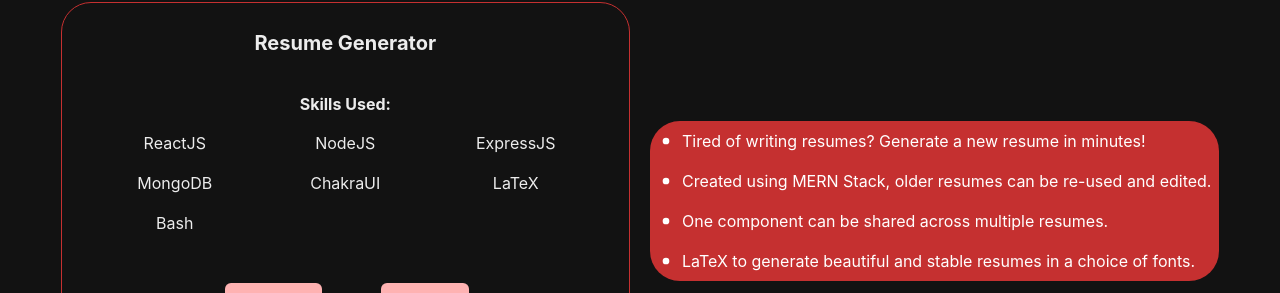
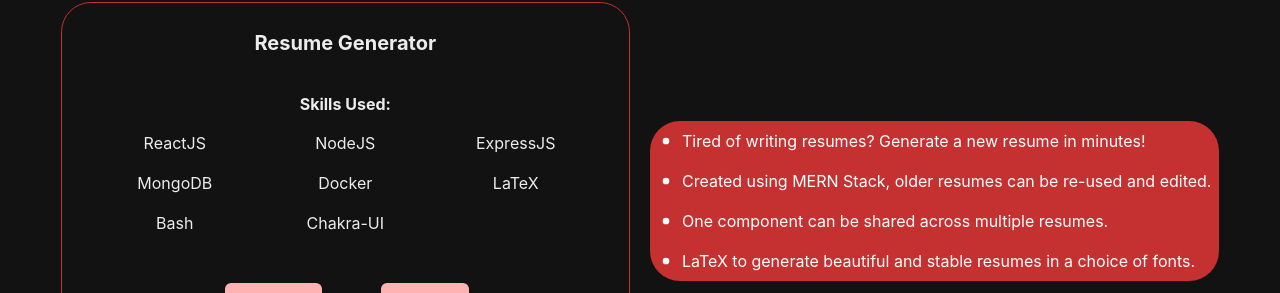
Before and after one commit to TheFJcurve/personal-portfolio, a React (Vite) app: page / in a window 1280 px wide. Shown: the part 1681-1974 px from the top of the page. Built offline with nearby package versions, Linux system fonts and the light colour scheme.

Commit message:
updated resume generator project

```diff
--- a/src/components/Projects.tsx
+++ b/src/components/Projects.tsx
@@ -203,9 +203,10 @@ const Projects = () => {
             "NodeJS",
             "ExpressJS",
             "MongoDB",
-            "ChakraUI",
+            "Docker",
             "LaTeX",
             "Bash",
+            "Chakra-UI",
           ]}
         />
         <ProjectCard
```
